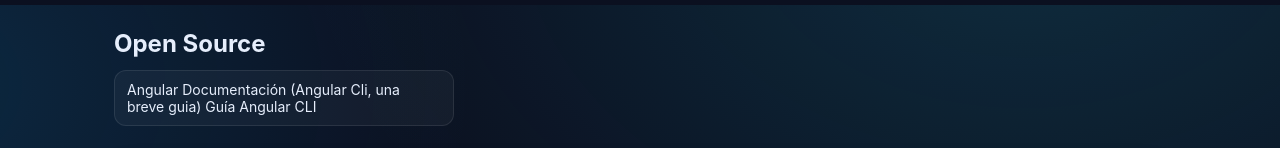
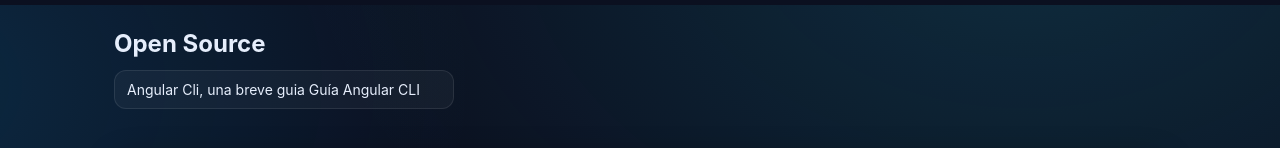
Before and after one commit to tgarijo/tomas-garijo, a plain HTML site: page index.html in a window 1280 px wide. Shown: the part 1595-1743 px from the top of the page. Drawn offline with Linux system fonts and the light colour scheme.

Commit message:
add angular cli guide section

```diff
--- a/index.html
+++ b/index.html
@@ -225,7 +225,7 @@
       <h2>Open Source</h2>
       <div class="grid">
         <div class="pill">
-          Angular Documentación (Angular Cli, una breve guia)
+          Angular Cli, una breve guia
           <a href="https://github.com/tgarijo/angular-documentacion/blob/main/angular-cli.md" target="_blank" rel="noreferrer">Guía Angular CLI</a></div>
     </section>
 
```
